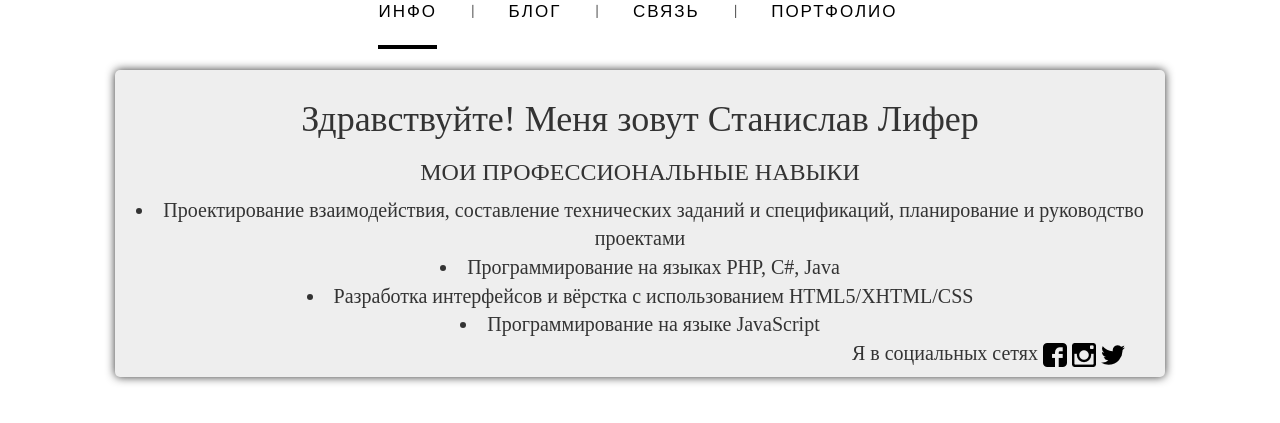
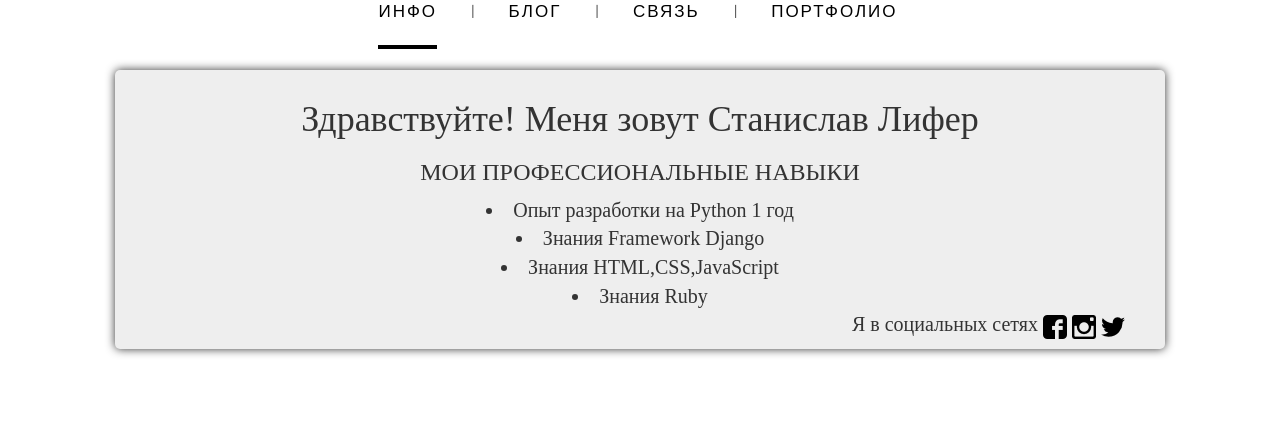
Before and after one commit to StanislavLifer/my-first-blog, a Django app: page / in a window 1280 px wide. Shown: the part 198-621 px from the top of the page. Run offline with Django 3.2, Linux system fonts and the light colour scheme; data that the repository does not hold is empty; some libraries are stand-ins or nearby versions.

Commit message:
Mobile version ,changes 1

```diff
--- a/blog/static/css/blog.css
+++ b/blog/static/css/blog.css
@@ -90,6 +90,13 @@ a{
     text-align: right;
     margin-right: 30px;
 }
-.cont1{
-    text-align: left;
+@media screen and (max-width:350px) {
+    .post {
+        display: none;
+    }
 }
+@media screen and (max-width:500px) {
+    .post {
+        display: none;
+    }
+}
--- a/blog/templates/blog/base.html
+++ b/blog/templates/blog/base.html
@@ -27,16 +27,16 @@
                 <div class="Info">
                  <p><h1>Здравствуйте! Меня зовут Станислав Лифер</h1></p>
                  <p><h3>МОИ ПРОФЕССИОНАЛЬНЫЕ НАВЫКИ</h3></p>
-                 <li>Проектирование взаимодействия, составление технических заданий и спецификаций, планирование и руководство проектами</li>
-                 <li>Программирование на языках PHP, C#, Java</li>
-                 <li>Разработка интерфейсов и вёрстка с использованием HTML5/XHTML/CSS</li>
-                 <li>Программирование на языке JavaScript</li>
+                 <li>Опыт разработки на Python 1 год</li>
+                 <li>Знания Framework Django</li>
+                 <li>Знания HTML,CSS,JavaScript</li>
+                 <li>Знания Ruby</li>
 
                  <div class="cont">
                     Я в социальных сетях
-                 <a href="/"><img src="{% static 'img/facebook-logo.png' %}"></a>
-                 <a href="/"><img src="{% static 'img/instagram-logo.png' %}"></a>
-                 <a href="/"><img src="{% static 'img/twitter.png' %}"></a>
+                 <a href="https://www.facebook.com/stanislav.lifer"><img src="{% static 'img/facebook-logo.png' %}"></a>
+                 <a href="https://www.instagram.com/stanislav_lifer/"><img src="{% static 'img/instagram-logo.png' %}"></a>
+                 <a href="https://twitter.com/stanislav_lifer"><img src="{% static 'img/twitter.png' %}"></a>
                  </div>
                 </div>
             {% block content %}
```
